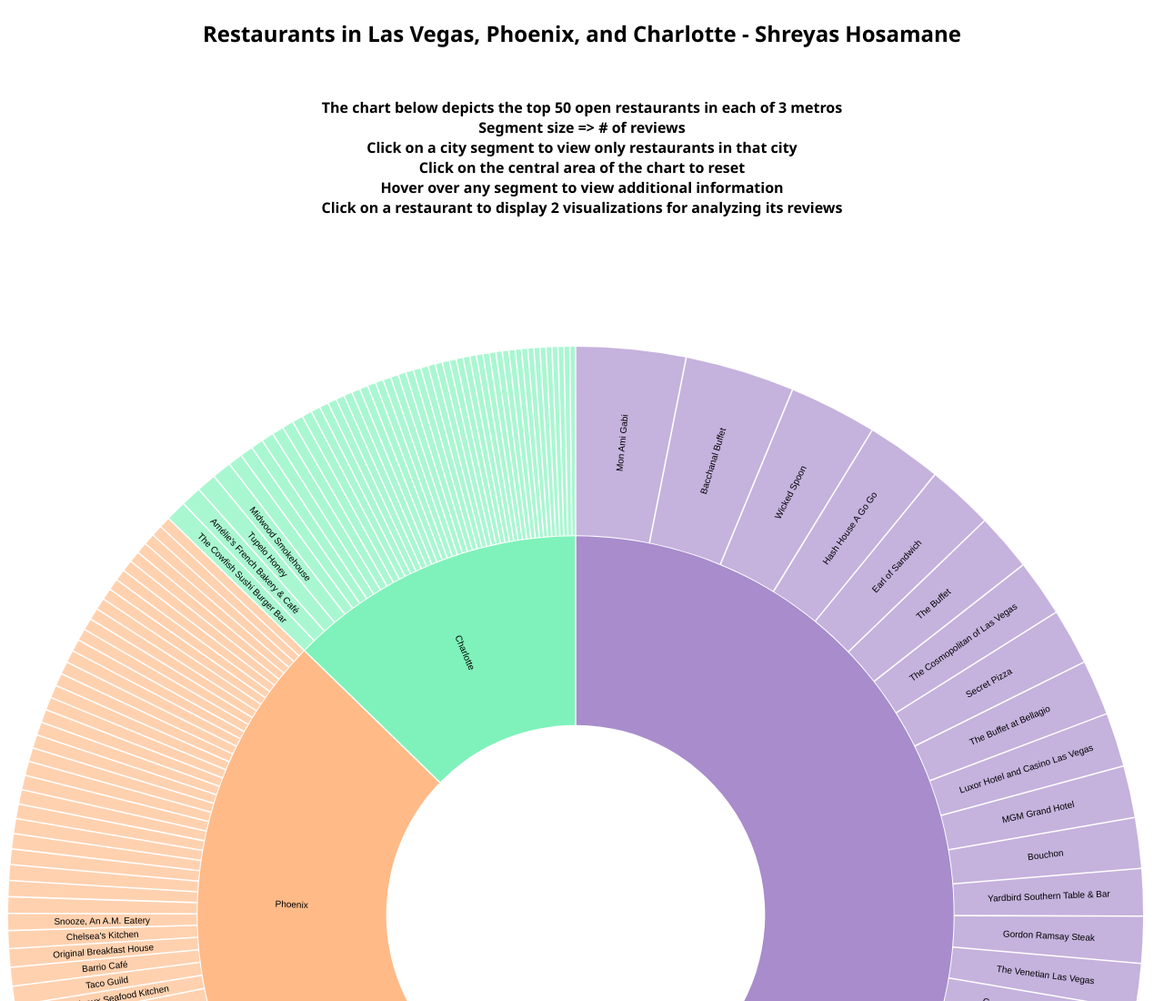
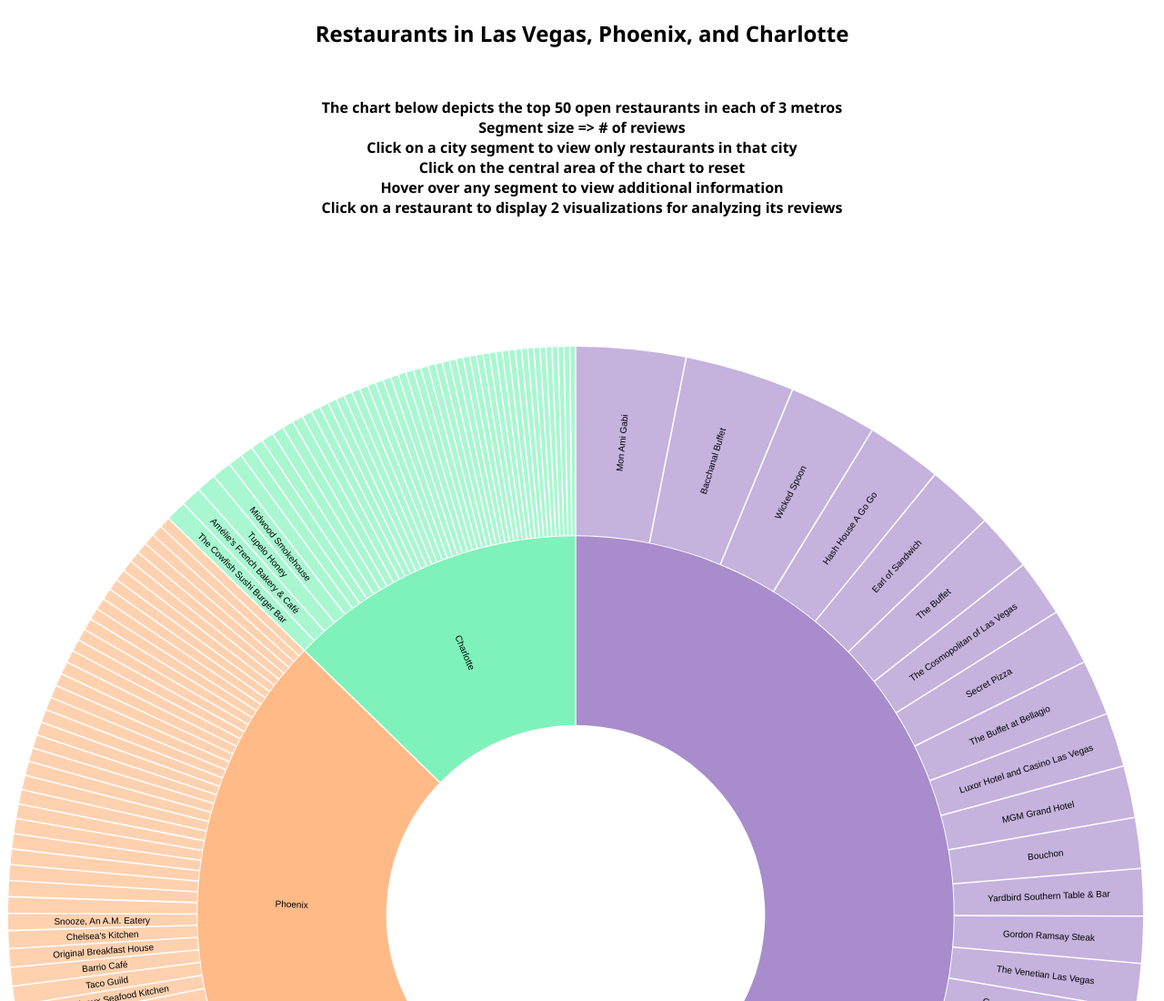
Before and after one commit to hmshreyas7/yelp-restaurants, a plain HTML site: page index.html in a window 1280 px wide. Shown: the top 1100 px of the page at 91% size. Drawn offline with Linux system fonts and the light colour scheme.

Commit message:
Update index.html

```diff
--- a/index.html
+++ b/index.html
@@ -1,13 +1,13 @@
 <!DOCTYPE html>
 <html>
     <head>
-        <title>Project 2</title>
+        <title>Yelp Restaurants</title>
 
         <link rel='stylesheet' type='text/css' href='./styles/myStyle.css'/>
     </head>
 
     <body>
-        <h2 class='header'>Restaurants in Las Vegas, Phoenix, and Charlotte - Shreyas Hosamane</h2>
+        <h2 class='header'>Restaurants in Las Vegas, Phoenix, and Charlotte</h2>
         <br/>
         <p class='info'>The chart below depicts the top 50 open restaurants in each of 3 metros
             <br>
```
